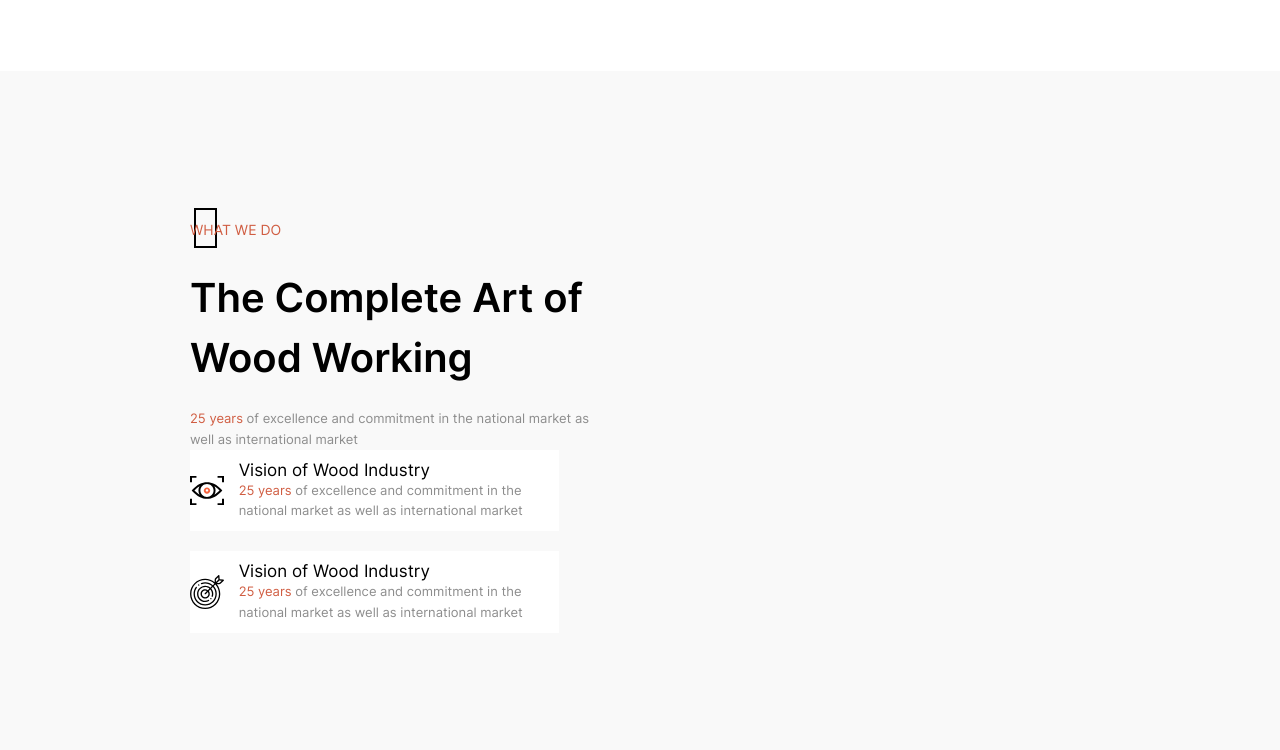
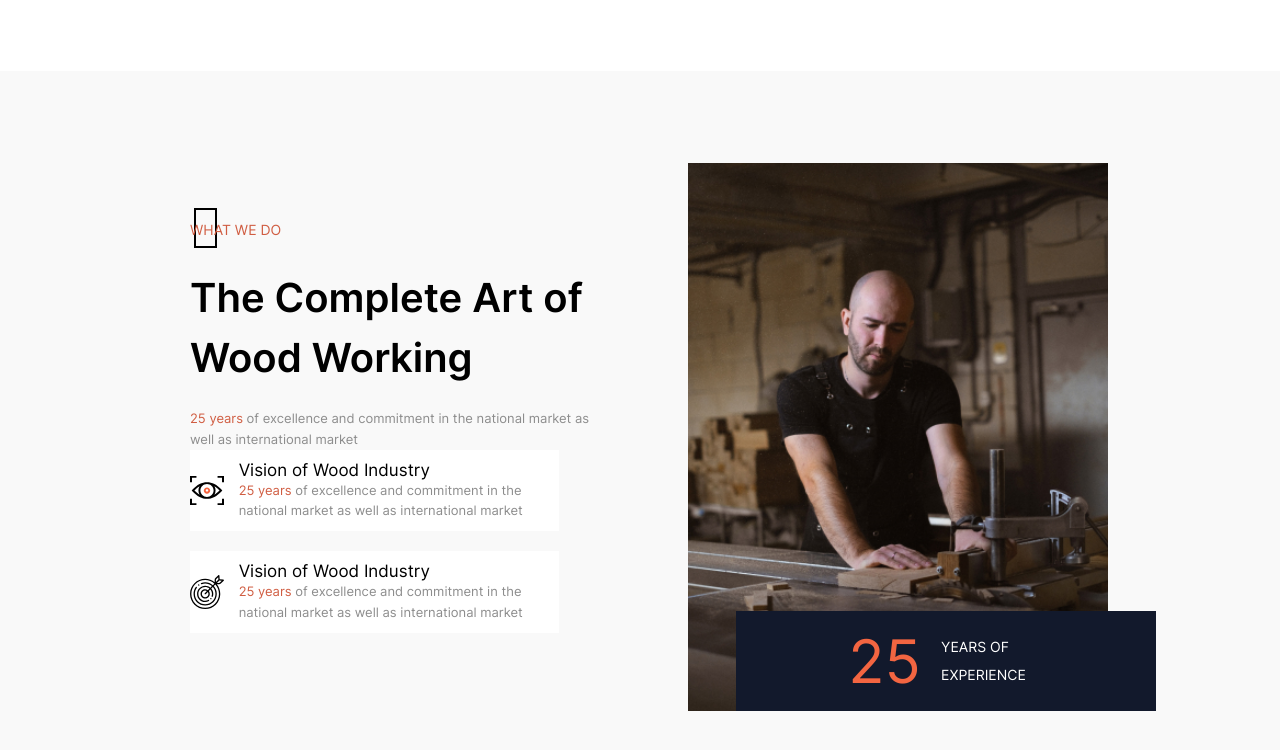
Before and after one commit to muhammedafsalvr/mill, a plain HTML site: page index.html in a window 1280 px wide. Shown: the part 654-1404 px from the top of the page. Drawn offline with Linux system fonts and the light colour scheme; files whose address does not match are found by name.

Commit message:
about section completed

```diff
--- a/css/style.css
+++ b/css/style.css
@@ -186,6 +186,11 @@ header hr.line {
     z-index: -5;
     padding: 150px 140px;
 }
+#about{
+    background: #f9f9f9 url(../images/image\ complete\ art.jpg) no-repeat;
+    background-size: 420px;
+    background-position: 80%;
+}
 #about div.left {
     width: 45%;
 }
@@ -233,6 +238,7 @@ header hr.line {
     margin-bottom: 20px;
     width: 91%;
 }
+
 #about div.left div.container div.img {
     width: 60px;
     margin-right: 15px;
@@ -248,6 +254,30 @@ header hr.line {
 #about div.left div.container p {
 }
 #about div.right {
+    position: relative;
 }
-#about div.right img {
+#about div.right div.bg {
+    position: absolute;
+    background: #12192c;
+    display: flex;
+    align-items: center;
+    margin: 0 auto;
+    height: 100px;
+    width: 420px;
+    left:60.7%;
+    bottom: -58px;
 }
+#about div.right div.bg h2 {
+    font-size: 60px;
+    font-weight: normal;
+    color: #f36541;
+    margin-right: 20px;
+    margin-left: 112px;
+}
+#about div.right div.bg h4{
+    max-width: 20%;
+    font-size: normal;
+    font-size: 14px;
+    color: #fff;
+    line-height: 2;
+}
--- a/index.html
+++ b/index.html
@@ -156,7 +156,10 @@
                     </div>
                 </div>
                 <div class="right">
-                    <img src="images/" alt="" />
+                    <div class="bg">
+                        <h2>25</h2>
+                        <h4>YEARS OF EXPERIENCE</h4>
+                    </div>
                 </div>
             </section>
         </section>
```
